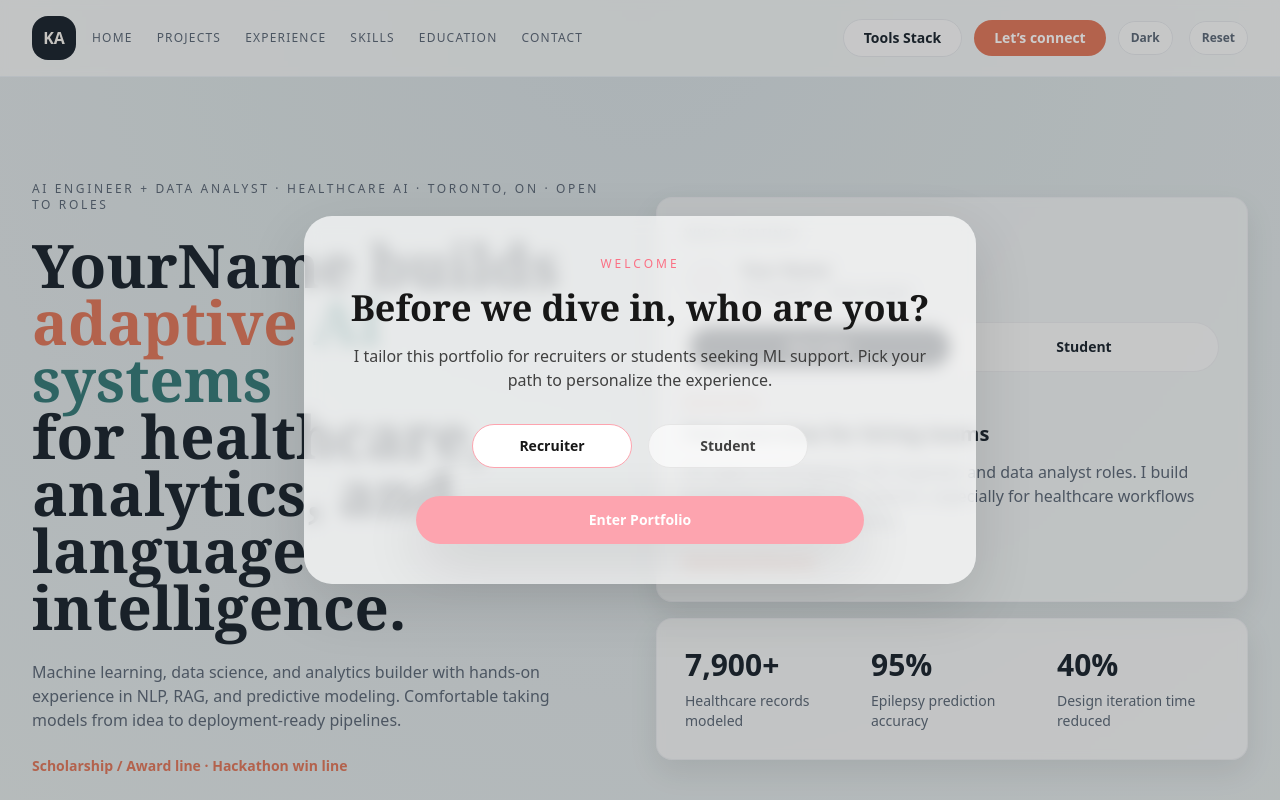
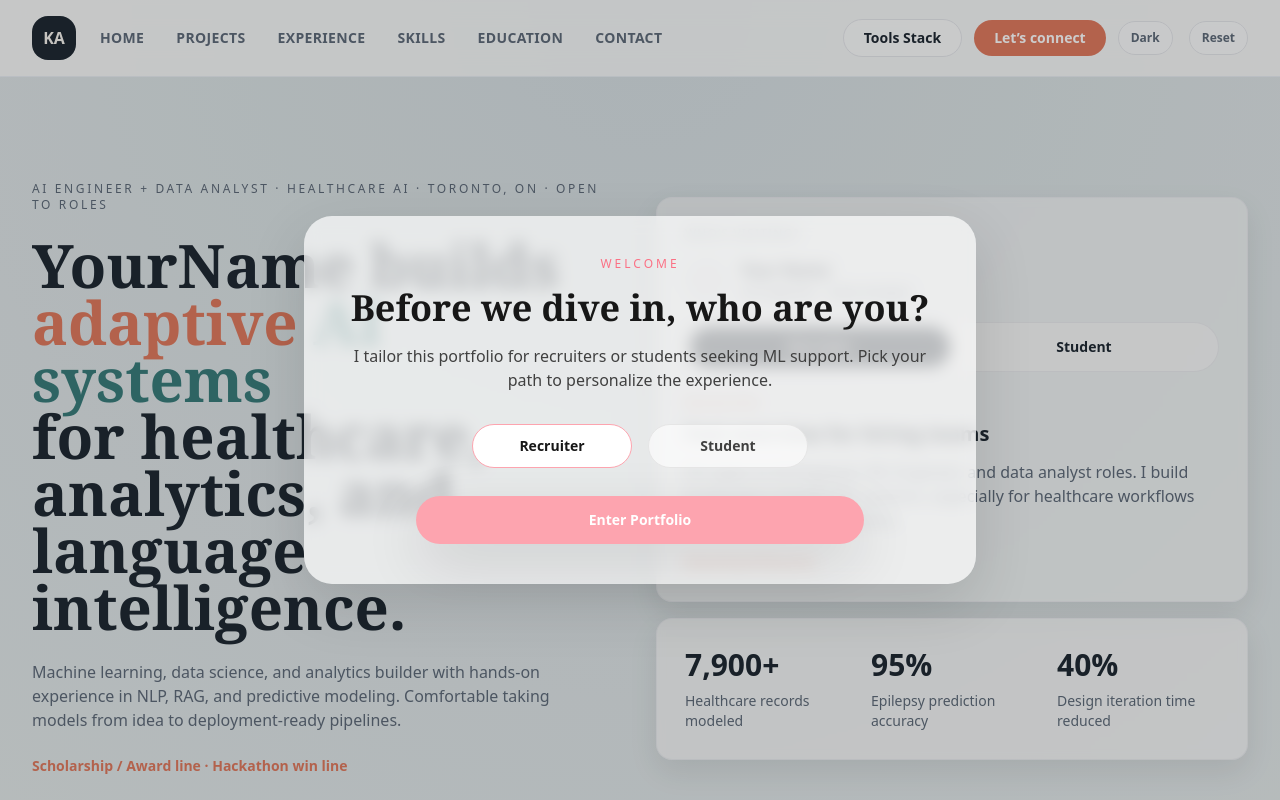
Before and after one commit to K2hmed/KhushnudAhmed.github.io, a React (Vite) app: page / in a window 1280 px wide. Shown: the top 800 px of the page. Built offline with nearby package versions, Linux system fonts and the light colour scheme.

Commit message:
Update Navbar.jsx
Signed-off-by: Khushnud Ahmed <99266359+K2hmed@users.noreply.github.com>

```diff
--- a/src/components/Navbar.jsx
+++ b/src/components/Navbar.jsx
@@ -4,19 +4,28 @@ export default function Navbar({ onReset, rightPillLabel, rightCTA }) {
   const links = ["Home", "Projects", "Experience", "Skills", "Education", "Contact"];
 
   return (
-    <header className="sticky top-0 z-40 bg-white/60 backdrop-blur-sm border-b border-slate-200/70 dark:bg-slate-900/50 dark:border-slate-700/60">
+    <header className="sticky top-0 z-40 bg-white/75 backdrop-blur-md border-b border-slate-200/70 dark:bg-slate-900/70 dark:border-slate-700/60">
       <div className="mx-auto flex w-full max-w-[85rem] items-center justify-between px-6 py-4 lg:px-8">
-        <div className="flex items-center gap-4">
+        <div className="flex items-center gap-6">
           <div className="flex h-11 w-11 items-center justify-center rounded-2xl bg-fg text-bg font-semibold">
             KA
           </div>
 
-          <nav className="hidden items-center gap-6 md:flex">
+          <nav className="hidden md:flex items-center gap-8">
             {links.map((t) => (
               <a
                 key={t}
                 href={`#${t.toLowerCase()}`}
-                className="text-xs tracking-widest text-muted hover:text-fg transition-colors"
+                className="
+                  relative text-sm font-semibold tracking-wide
+                  text-muted hover:text-fg
+                  transition-colors
+                  after:absolute after:left-0 after:-bottom-1
+                  after:h-[1.5px] after:w-0
+                  after:bg-slate-400/70 dark:after:bg-slate-500/70
+                  after:transition-all after:duration-200
+                  hover:after:w-full
+                "
               >
                 {t.toUpperCase()}
               </a>
```
